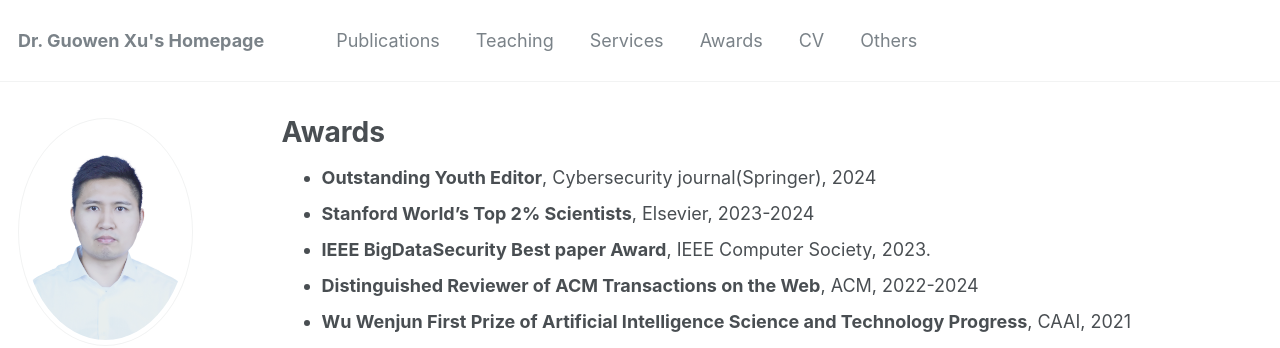
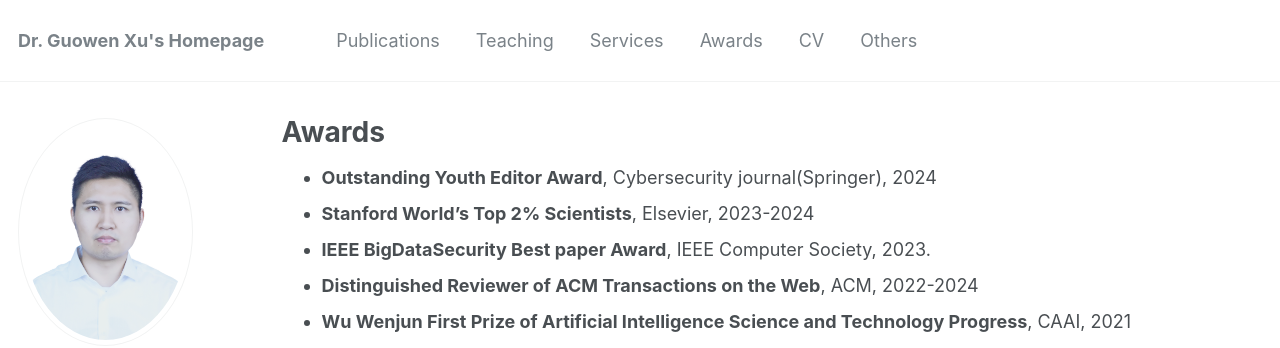
Before and after one commit to Guowen-xu/guowen-xu.github.io, a Jekyll site: the page built from _pages/awards.md, in a window 1280 px wide. Shown: the top 348 px of the page. Built offline with Jekyll 4.4.1, drawn with Linux system fonts in a browser that asks for light colours; some web fonts are replaced.

Commit message:
Update awards.md

```diff
--- a/_pages/awards.md
+++ b/_pages/awards.md
@@ -5,7 +5,7 @@ permalink: /awards/
 author_profile: true
 ---
 
-* **Outstanding Youth Editor**, Cybersecurity journal(Springer), 2024
+* **Outstanding Youth Editor Award**, Cybersecurity journal(Springer), 2024
 * **Stanford World's Top 2% Scientists**, Elsevier, 2023-2024
 * **IEEE BigDataSecurity Best paper Award**, IEEE Computer Society, 2023.
 * **Distinguished Reviewer of ACM Transactions on the Web**, ACM, 2022-2024
```
